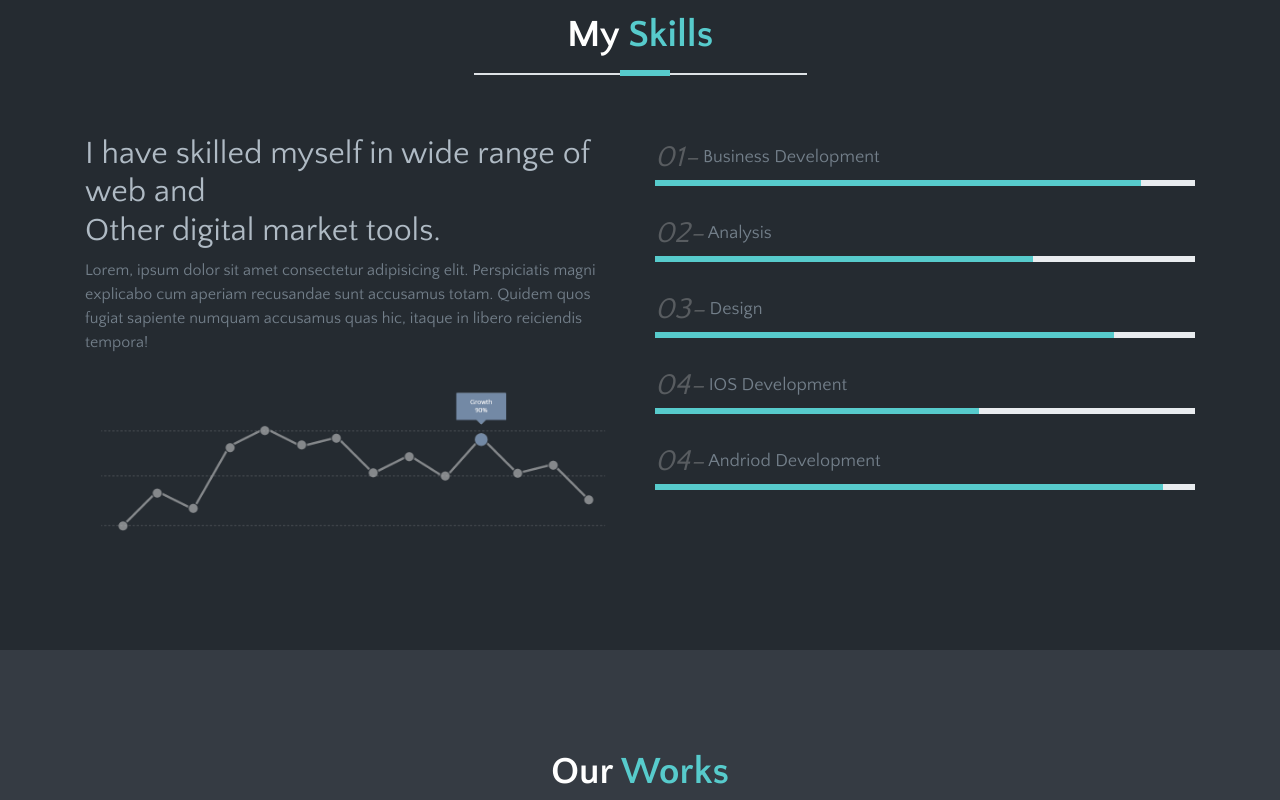
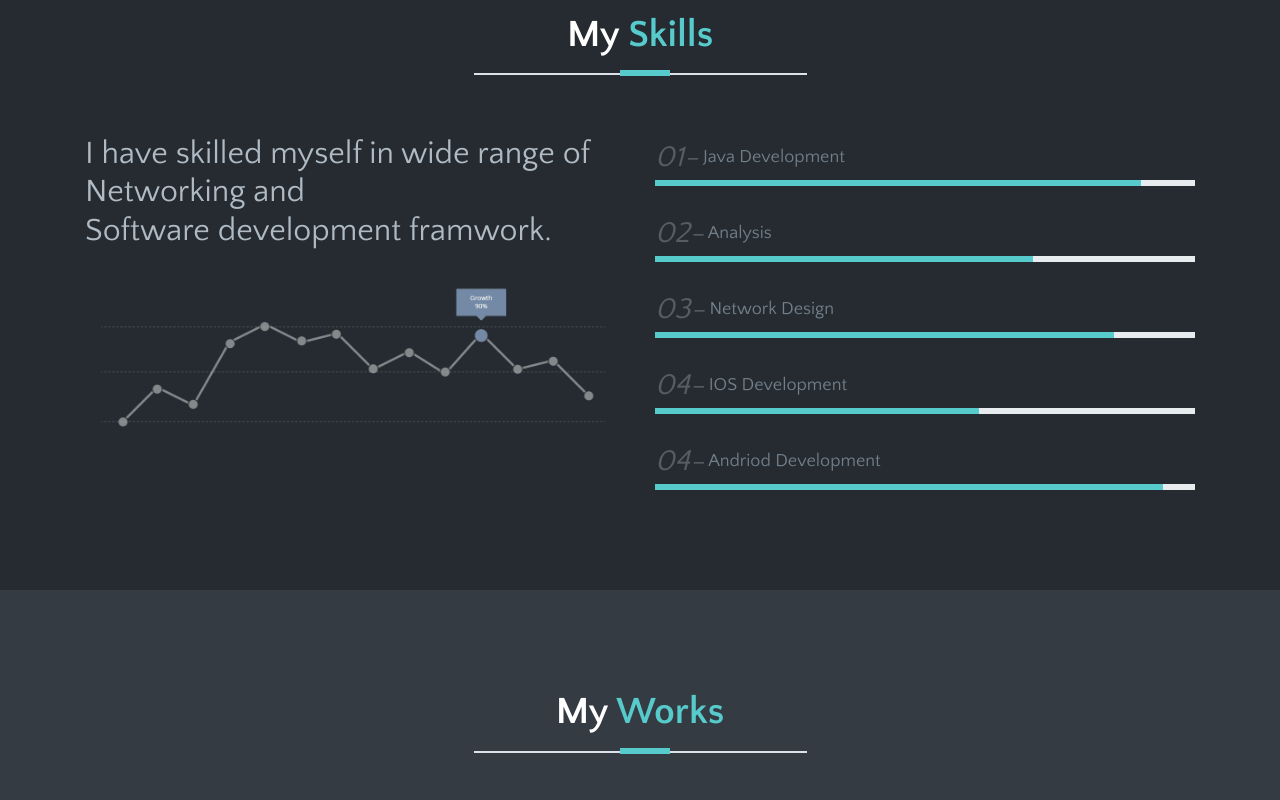
Before and after one commit to AbuHassanNayeem/portfolio, a plain HTML site: page index.html in a window 1280 px wide. Shown: the part 3740-4540 px from the top of the page. Drawn offline with Linux system fonts and the light colour scheme; some packages are replaced by stand-ins of ours; files whose address does not match are found by name; a web font is replaced by a local one.

Commit message:
Update index.html

```diff
--- a/index.html
+++ b/index.html
@@ -392,17 +392,15 @@ Start Call To Action
 		</div> <!-- End row -->
 		<div class="row">
 			<div class="col-md-6">
-				<h2>I have skilled myself in wide range of web and <br>
-					Other digital market tools.</h2>
-				<p>Lorem, ipsum dolor sit amet consectetur adipisicing elit. Perspiciatis magni explicabo cum aperiam recusandae
-					sunt accusamus totam. Quidem quos fugiat sapiente numquam accusamus quas hic, itaque in libero reiciendis
-					tempora!</p>
+				<h2>I have skilled myself in wide range of Networking and <br>
+					Software development framwork.</h2>
+				<p></p>
 				<img class="img-fluid" src="images/about/company-growth.png" alt="">
 			</div>
 			<div class="col-md-6 mt-4 mt-md-0">
 				<ul class="skill-bar">
 					<li>
-						<p><span>01-</span> Business Development</p>
+						<p><span>01-</span> Java Development</p>
 						<div class="progress">
 							<div class="progress-bar" role="progressbar" aria-valuenow="70" aria-valuemin="0" aria-valuemax="100"
 								style="width:90%">
@@ -418,7 +416,7 @@ Start Call To Action
 						</div>
 					</li>
 					<li>
-						<p><span>03-</span> Design</p>
+						<p><span>03-</span> Network Design</p>
 						<div class="progress">
 							<div class="progress-bar" role="progressbar" aria-valuenow="70" aria-valuemin="0" aria-valuemax="100"
 								style="width:85%">
@@ -456,7 +454,7 @@ Start Call To Action
 			<div class="col-lg-12">
 				<!-- section title -->
 				<div class="title text-center">
-					<h2>Our <span class="color">Works</span></h2>
+					<h2>My <span class="color">Works</span></h2>
 					<div class="border"></div>
 				</div>
 				<!-- /section title -->
```
